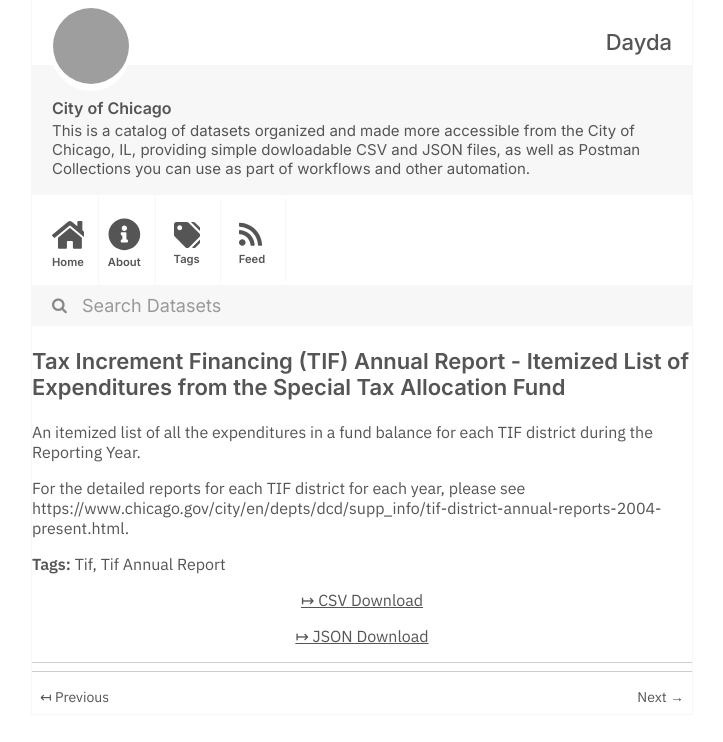
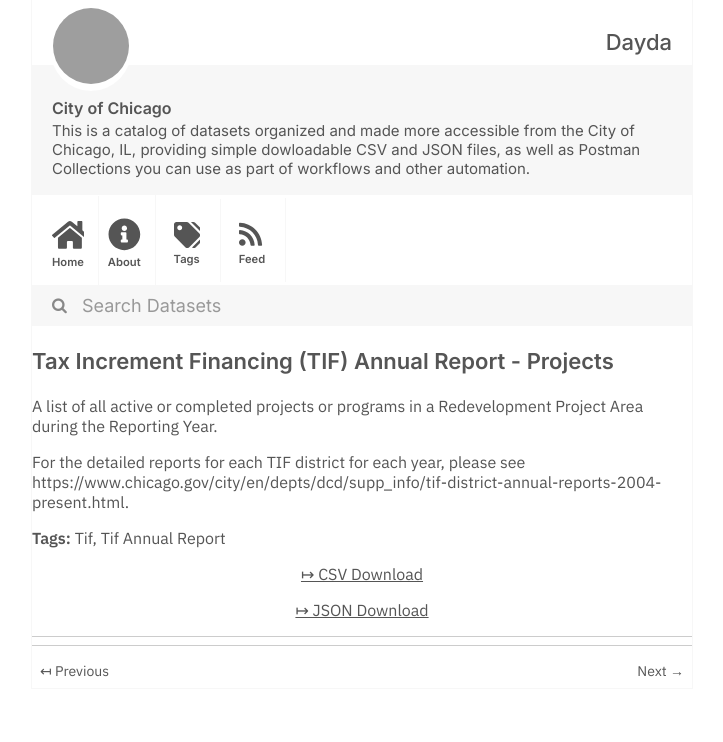
Before and after one commit to dayda-entities/city-of-chicago, a Jekyll site: the page built from _posts/2020-11-10-tax-increment-financing-tif-an.md, in a window 1280 px wide, cut to the strip 0-742 px from the top of the page. Shown: the whole strip, without its empty margins (278-1001 px from the left). Built offline with Jekyll 4.4.1, drawn with Linux system fonts in a browser that asks for light colours; grey boxes are pictures that could not be loaded.

```diff
--- a/_posts/2020-11-10-tax-increment-financing-tif-an.md
+++ b/_posts/2020-11-10-tax-increment-financing-tif-an.md
@@ -1,9 +1,7 @@
 ---
-title: >-
-  Tax Increment Financing (TIF) Annual Report - Itemized List of Expenditures
-  from the Special Tax Allocation Fund
-created: '2020-11-10T16:55:29.812638'
-modified: '2020-11-10T16:55:29.812645'
+title: Tax Increment Financing (TIF) Annual Report - Projects
+created: '2020-11-10T16:54:29.428740'
+modified: '2020-11-10T16:54:29.428747'
 state: active
 type: dataset
 tags:
@@ -12,12 +10,12 @@ tags:
 groups:
   - Local Government
 csv_url: >-
-  https://data.cityofchicago.org/api/views/umwj-yc4m/rows.csv?accessType=DOWNLOAD
+  https://data.cityofchicago.org/api/views/72uz-ikdv/rows.csv?accessType=DOWNLOAD
 json_url: >-
-  https://data.cityofchicago.org/api/views/umwj-yc4m/rows.json?accessType=DOWNLOAD
+  https://data.cityofchicago.org/api/views/72uz-ikdv/rows.json?accessType=DOWNLOAD
 layout: post
 
 ---
-An itemized list of all the expenditures in a fund balance for each TIF district during the Reporting Year.
+A list of all active or completed projects or programs in a Redevelopment Project Area during the Reporting Year.
 
 For the detailed reports for each TIF district for each year, please see https://www.chicago.gov/city/en/depts/dcd/supp_info/tif-district-annual-reports-2004-present.html.
```
